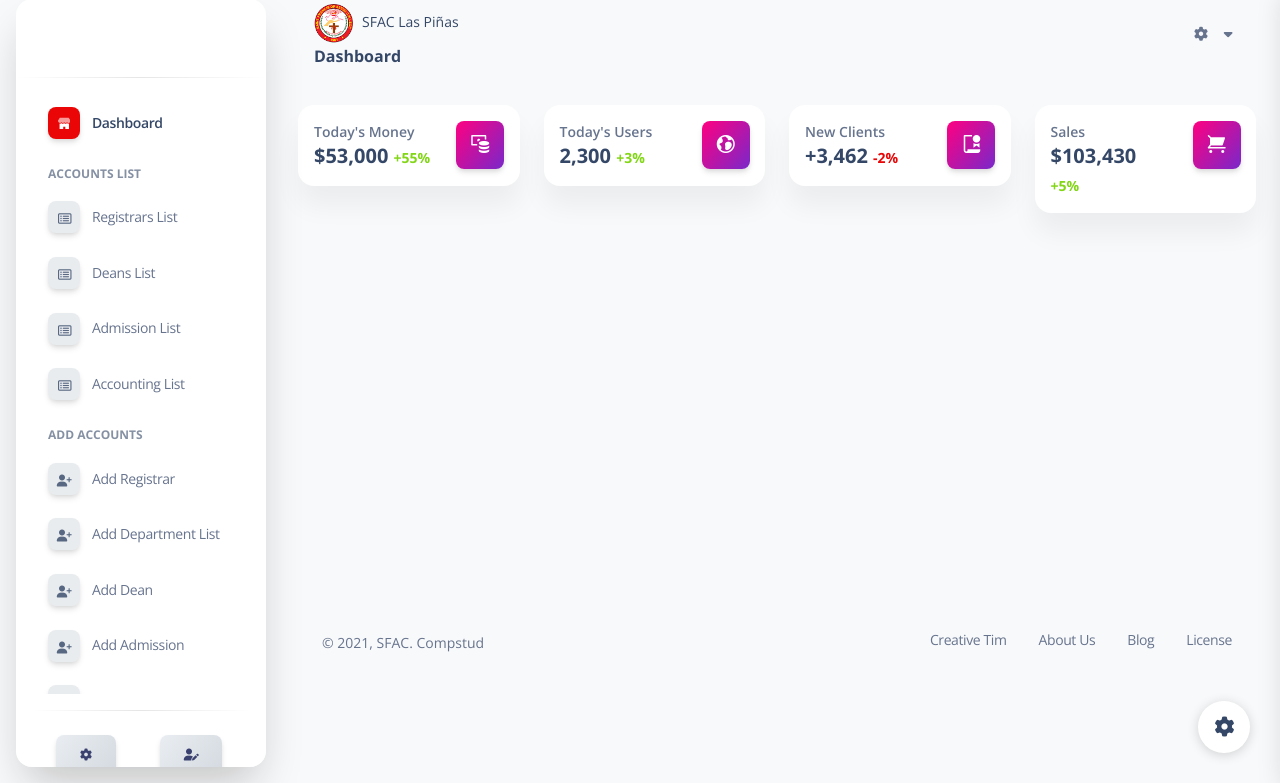
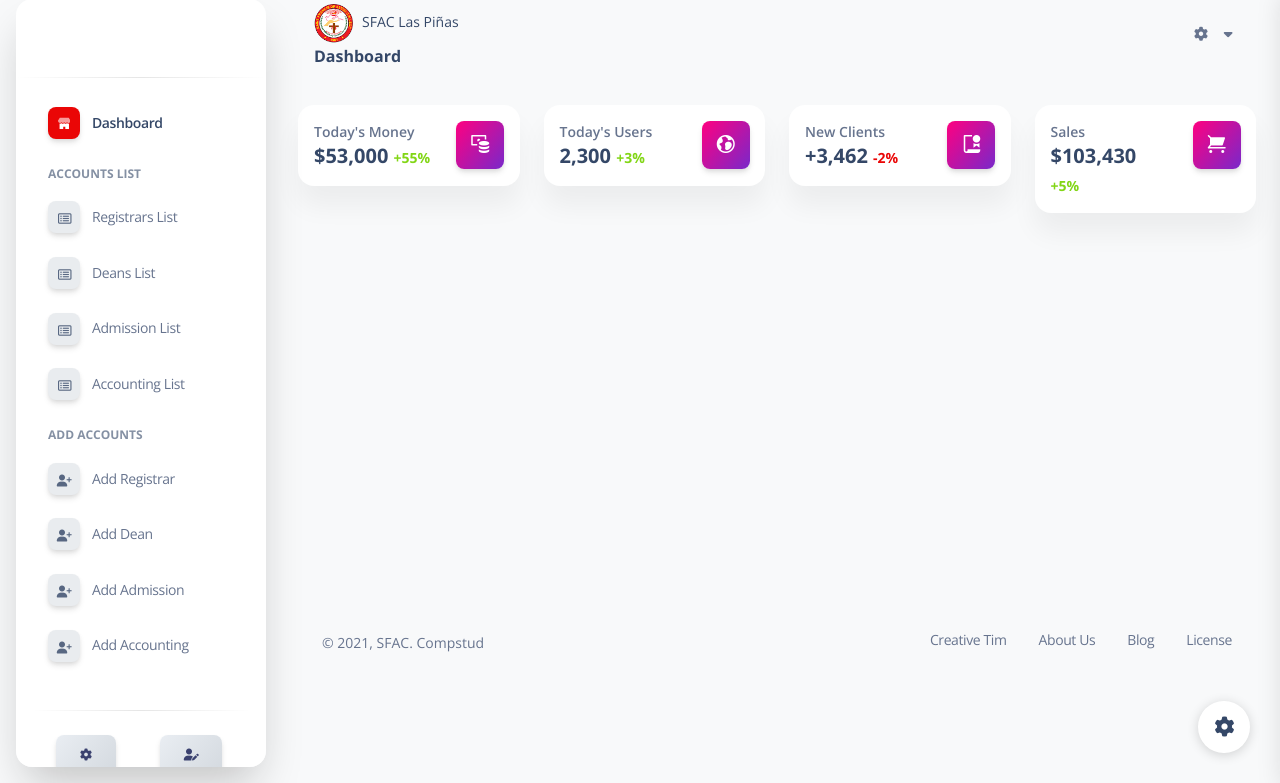
Before and after one commit to Playhard30/speciallp, a PHP site: page /pages/dashboard/index.php in a window 1280 px wide. Shown: the part 17-800 px from the top of the page. Run offline with PHP 8.4, Linux system fonts and the light colour scheme; the visitor is signed in with stand-in values (Sample User, id 1); data that the repository does not hold is empty; some libraries are stand-ins or nearby versions.

Commit message:
small changes

```diff
--- a/includes/sidebar.php
+++ b/includes/sidebar.php
@@ -141,16 +141,6 @@
             </li>
 
             <li class="nav-item">
-            <a class="nav-link  " href="../registrar/add.department.php">
-                <div
-                    class="icon icon-shape icon-sm shadow border-radius-md bg-white text-center me-2 d-flex align-items-center justify-content-center">
-                    <i class="fas fa-user-plus text-dark"></i>
-                </div>
-                <span class="nav-link-text ms-1">Add Department List</span>
-            </a>
-        </li>
-
-            <li class="nav-item">
                 <a class="nav-link  " href="../dean/add.dean.php">
                     <div
                         class="icon icon-shape icon-sm shadow border-radius-md bg-white text-center me-2 d-flex align-items-center justify-content-center">
@@ -178,15 +168,6 @@
                         <i class="fas fa-user-plus text-dark"></i>
                     </div>
                     <span class="nav-link-text ms-1">Add Accounting</span>
-            </a>
-        </li>
-<li class="nav-item">
-                <a class="nav-link  " href="../dean/list.dean.php">
-                    <div
-                        class="icon icon-shape icon-sm shadow border-radius-md bg-white text-center me-2 d-flex align-items-center justify-content-center">
-                        <i class="far fa-list-alt text-dark" style="height: 12px; width: 12px;"></i>
-                    </div>
-                    <span class="nav-link-text ms-1">Deans List</span>
                 </a>
             </li>
             ';
```
Lines whose indentation alone changed are shown as unchanged.
